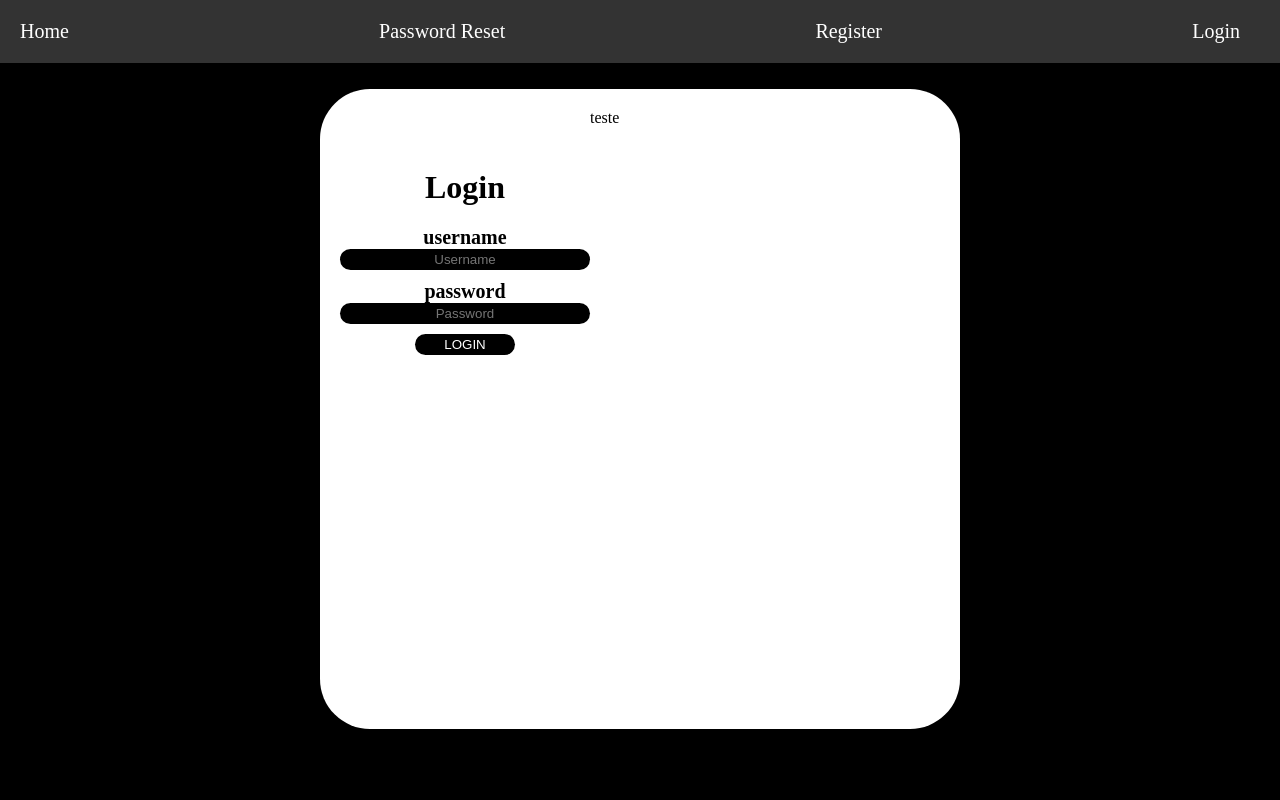
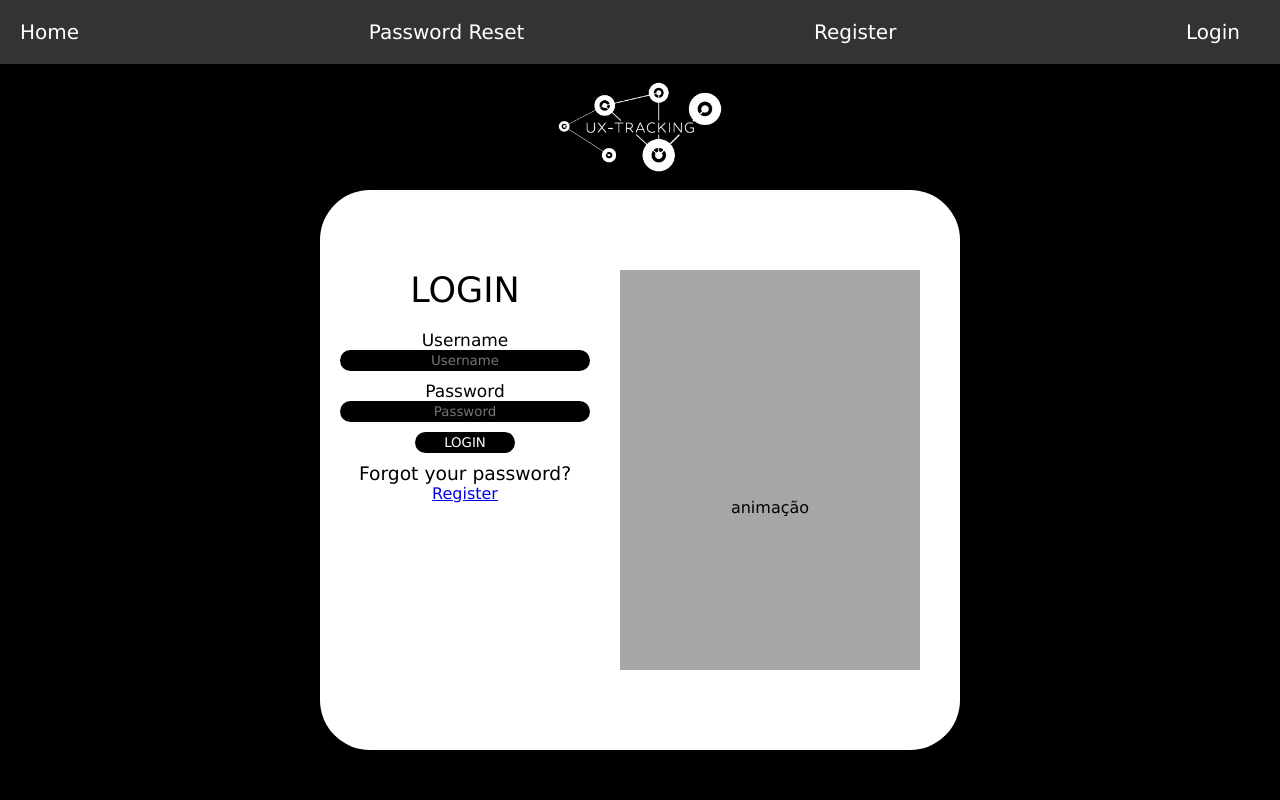
Before and after one commit to Colab-UNIRIO-UFPA/uxtracking.com, a Flask app: page /login in a window 1280 px wide. Run offline with Flask 2, Linux system fonts and the light colour scheme.

Commit message:
Update login page

```diff
--- a/static/css/style.css
+++ b/static/css/style.css
@@ -2,6 +2,8 @@
     margin: 0;
     padding: 0;
     box-sizing: border-box;
+    font-family:Verdana, Geneva, Tahoma, sans-serif;
+    font-weight: 200;
   }
 
   body {
@@ -31,28 +33,36 @@
   }
 
   main {
+    color: #000000;
+  }
+
+  .pagina-login{
     padding: 20px;
-    /* text-align: center; */
-    color: #000000;
     background-color: #fff;
-    min-height: 80vh;
+    min-height: 70vh;
     max-width: 80vh;
     border-radius: 50px;
     margin-left: auto;
     margin-right: auto;
-    margin-top: 2%;
     display: flex;
+  }
+
+  .logo{
+    background-image: url('../logo.png');
+    height: 100px;
+    width: 180px;
+    margin-bottom: 1%;
+    margin-top: 1%;
+    background-position: center;
+    background-size: cover;
+    margin-left: auto;
+    margin-right: auto;
   }
 
 
   form {
     margin-top: 20px;
-    text-align: center;
-  }
-
-  /* .formLogin {
-    text-align: center;
-  } */
+  }/*formulário completo*/
 
   input[type="text"],
   input[type="password"],
@@ -67,24 +77,6 @@
     text-align: center;
   }
 
-  .login{
-    /* display: inline-flex; */
-    text-align: center;
-  }
-
-  div.login{
-    margin-top: 10%;
-  }
-
-  #titulo{
-    display: block;
-  }
-
-  h2 {
-    font-size: 20px;
-    text-align: center;
-  }
-
   button {
     background-color: #000000 ;
     color: #fff;
@@ -92,6 +84,37 @@
     cursor: pointer;
     min-width: 100px;
   }
+  .login{
+    text-align: center;
+  }/*titulo + form + imagem*/
+
+  div.login{
+    margin-top: 10%;
+  }/*titulo + form*/
+
+  p.login{
+    background-color:#a8a5a5;
+    min-width:50%;
+    margin-left: 5%;
+    margin-top: 10%;
+    margin-bottom: 10%;
+    padding-top: 38%;
+  }/*imagem*/
+
+  #titulo{
+    display: block;
+    font-size:35px;
+  }
+
+  h2 {
+    font-size: 17px;
+  }/*titulos do textfield*/
+
+  #register{
+    list-style: none;
+    color: #000000;
+    text-decoration: none;
+  }
 
   #graph {
     margin-top: 20px;
--- a/templates/base.html
+++ b/templates/base.html
@@ -25,6 +25,7 @@
     </header>
 
     <main>
+      <div class="logo"></div>
       {% block content %}
       {% endblock %}
     </main>
--- a/templates/login.html
+++ b/templates/login.html
@@ -1,24 +1,30 @@
 {% extends "base.html" %}
 
 {% block content %}
+<div class="pagina-login">
 <div class="login">
-  <h1 id="titulo">Login</h1>
+  <h1 id="titulo">LOGIN</h1>
     {% if error %}
     <p>{{ error }}</p>
     {% endif %}
     <form method="POST">
      <div class="formLogin">
-        <h2>username</h2>
+        <h2>Username</h2>
        <input type="text" name="username" placeholder="Username" required>
      </div>
       <div class="formLogin">
-       <h2>password</h2>
+       <h2>Password</h2>
      <input type="password" name="password" placeholder="Password" required>
     </div>
      <div>
        <button type="submit">LOGIN</button>
       </div>
     </form>
+    <h3>Forgot your password?</h3>
+    <ul>
+    <li id="register"><a href="{{ url_for('register') }}">Register</a></li>
+     </ul>
     </div>
-  <p class="login">teste</p>
+  <p class="login">animação</p>
+  </div>
   {% endblock %}
```
